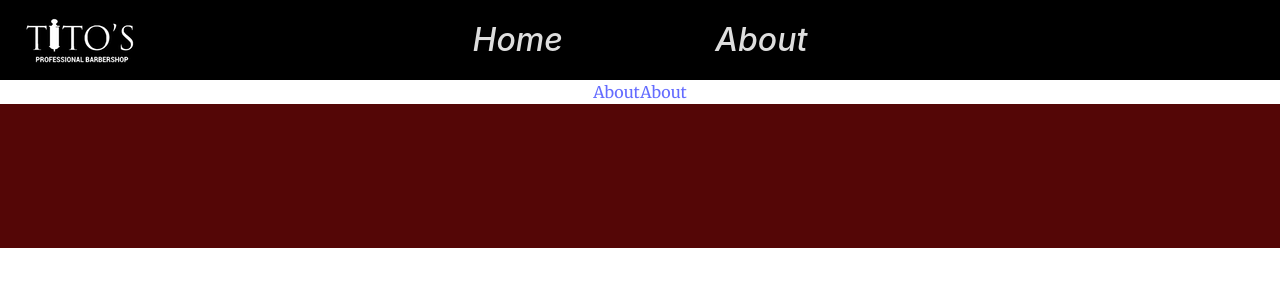
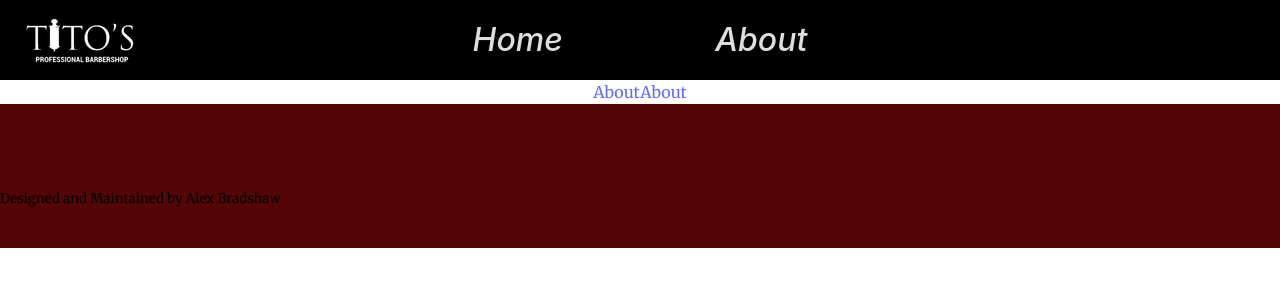
Before and after one commit to alexbradshaw/Titos, a React (Vite) app: page /about in a window 1280 px wide. Shown: the top 300 px of the page. Built offline with nearby package versions, Linux system fonts and the light colour scheme; some icons are missing.

Commit message:
added small text to credit me

```diff
--- a/src/Components/Footer/Footer.jsx
+++ b/src/Components/Footer/Footer.jsx
@@ -31,6 +31,9 @@ const Footer = () => {
                         })}
                 </div>
             </div>
+            <div id='ab'>
+                <h5>Designed and Maintained by Alex Bradshaw</h5>
+            </div>
         </div>
     );
 
```
